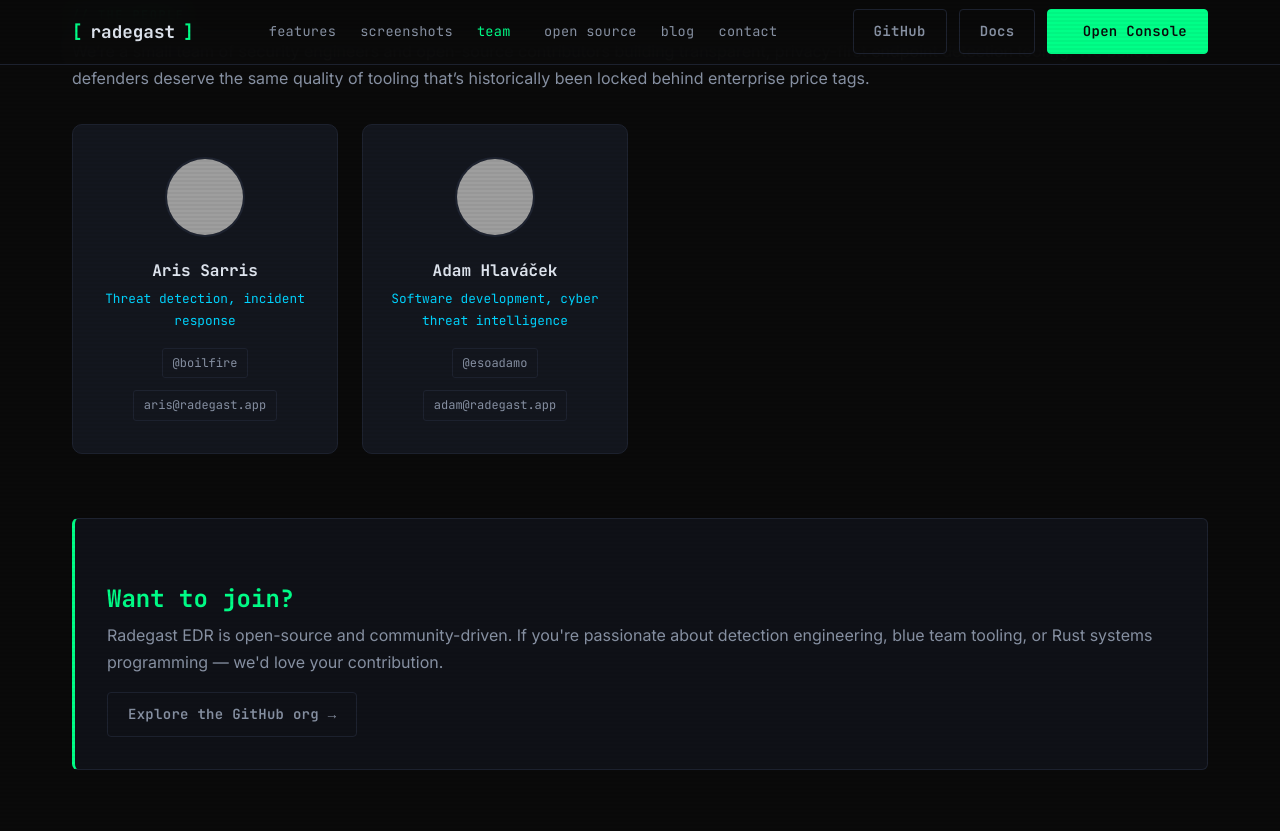
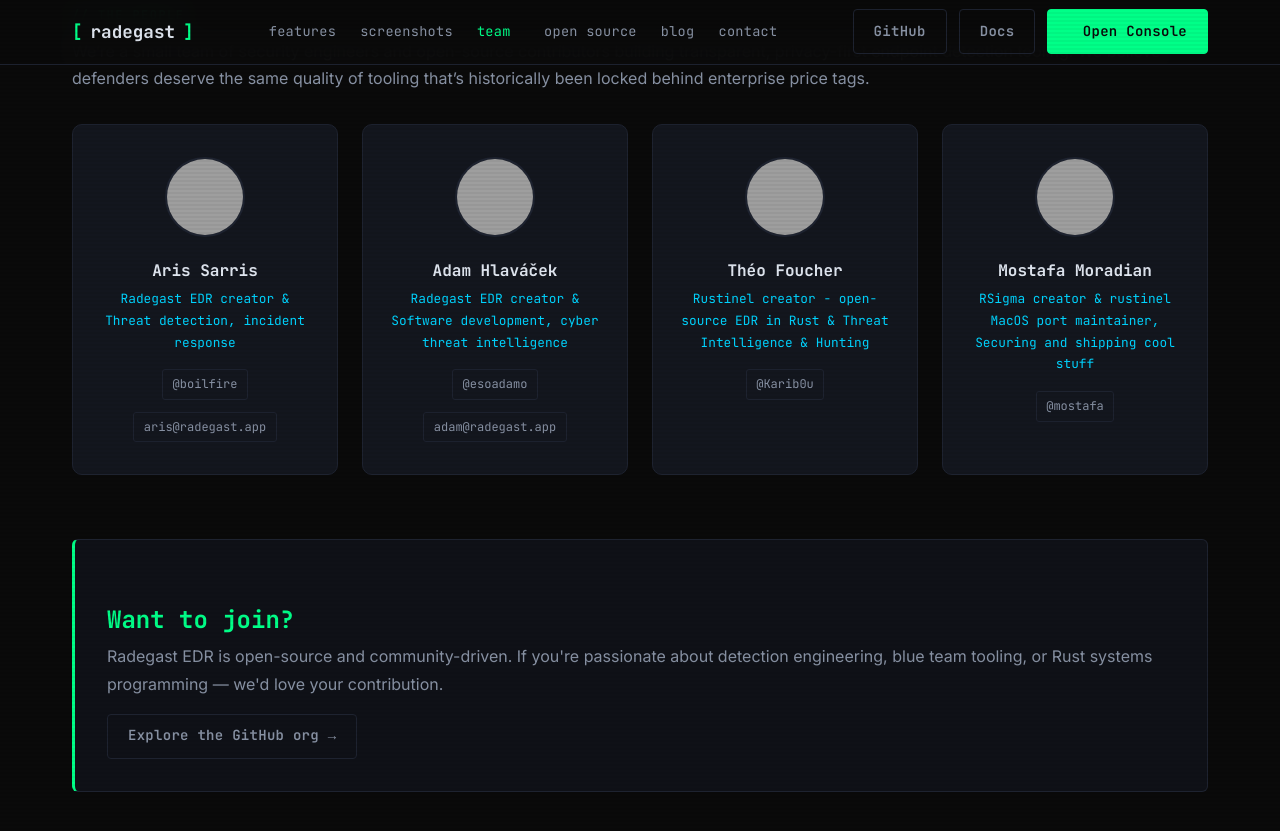
Before and after one commit to radegast-edr/radegast-web, a Jekyll site: the page built from pages/team.md, in a window 1280 px wide and 900 px high, scrolled down 400 px. Shown: the top 831 px of the window. Built offline with Jekyll 4.4.1, drawn with Linux system fonts in a browser that asks for light colours; a script that is not in the unit is left out; grey boxes are pictures that could not be loaded.

Commit message:
feat: more team members

```diff
--- a/_data/team.yml
+++ b/_data/team.yml
@@ -1,8 +1,14 @@
 - name: "Aris Sarris"
   github: "boilfire"
   email: "aris@radegast.app"
-  role: "Threat detection, incident response"
+  role: "Radegast EDR creator & Threat detection, incident response"
 - name: "Adam Hlaváček"
   github: "esoadamo"
   email: "adam@radegast.app"
-  role: "Software development, cyber threat intelligence"
+  role: "Radegast EDR creator & Software development, cyber threat intelligence"
+- name: "Théo Foucher"
+  github: "Karib0u"
+  role: "Rustinel creator - open-source EDR in Rust & Threat Intelligence & Hunting"
+- name: "Mostafa Moradian"
+  github: "mostafa"
+  role: "RSigma creator & rustinel MacOS port maintainer, Securing and shipping cool stuff"
```
